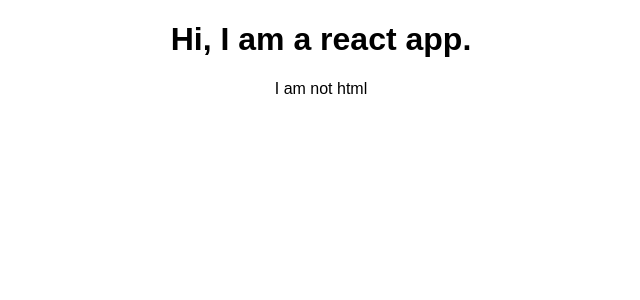
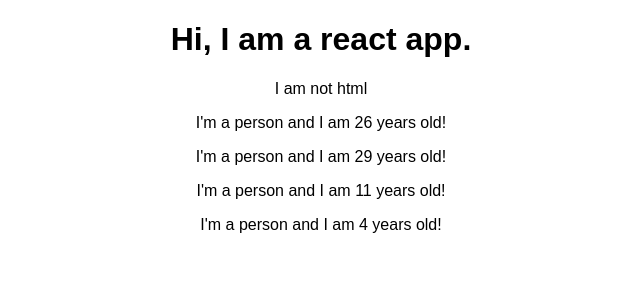
Before and after one commit to marcpre/learning_react, a React (Create React App) app: page / in a window 1280 px wide. Shown: the top 300 px of the page, without its empty margins (319-959 px from the left). Built offline with nearby package versions, Linux system fonts and the light colour scheme.

Commit message:
adding person component with dynamic content

```diff
--- a/src/App.js
+++ b/src/App.js
@@ -1,5 +1,6 @@
 import React, { Component } from 'react';
 import './App.css';
+import Person from './Person/Person'
 
 class App extends Component {
   render() {
@@ -7,6 +8,10 @@ class App extends Component {
       <div className="App">
         <h1>Hi, I am a react app.</h1>
         <p>I am not html</p>
+        <Person />
+        <Person />
+        <Person />
+        <Person />
       </div>
     );
   }
--- a/src/Person/Person.js
+++ b/src/Person/Person.js
@@ -1,7 +1,7 @@
 import React from 'react';
 
 const person = () => {
-    return <p>I'm a person</p>
+    return <p>I'm a person and I am {Math.floor(Math.random() * 30)} years old!</p>
 }
 
 export default person;
```
Also changed, not shown: 1 other file (tests, documents, lock files or other folders).
